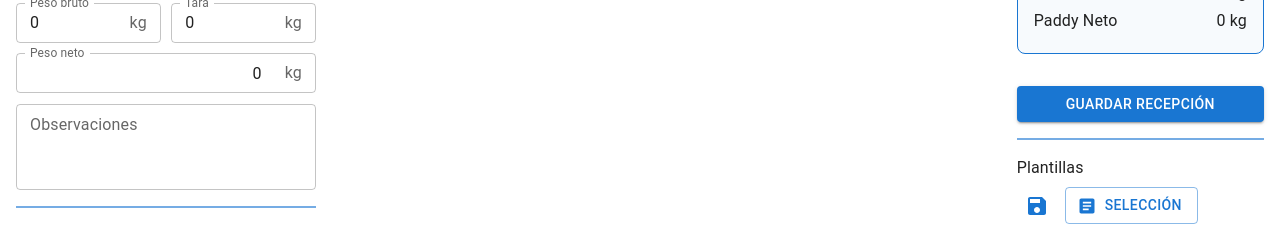
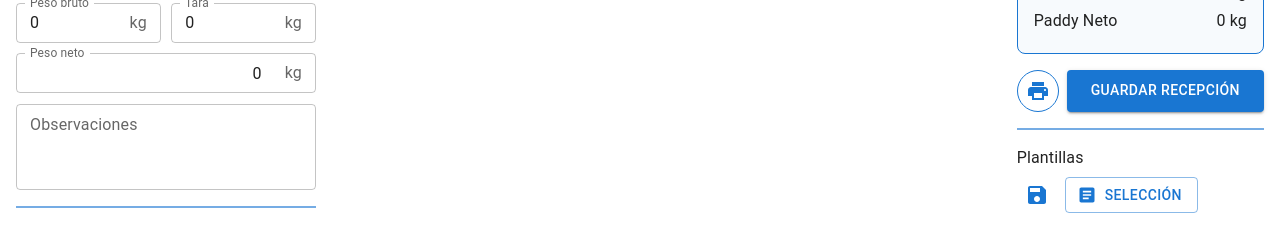
Before and after one commit to fchandiac/PaddyFrontEnd, a Next.js app: page /paddy/receptions/new in a window 1280 px wide. Shown: the part 282-508 px from the top of the page. Built offline with nearby package versions, Linux system fonts and the light colour scheme; no server answers.

Commit message:
SavePrintButtonStyle

```diff
--- a/app/paddy/receptions/new/page.tsx
+++ b/app/paddy/receptions/new/page.tsx
@@ -13,6 +13,7 @@ import {
 } from "@mui/material";
 import SaveIcon from "@mui/icons-material/Save";
 import ArticleIcon from "@mui/icons-material/Article";
+import PrintIcon from "@mui/icons-material/Print";
 import { useAlertContext } from "@/context/AlertContext";
 import { createReception } from "@/app/actions/reception";
 import ReceptionGeneralData from "./ui/ReceptionGeneralData";
@@ -55,6 +56,11 @@ export default function NewReceptionPage() {
   const handleSave = async () => {
     console.log("data", data);
     // guardar recepción...
+  };
+
+  const handlePrint = () => {
+    console.log("Imprimir recepción");
+    // lógica de impresión...
   };
 
   const handleKeyDown = (e: React.KeyboardEvent) => {
@@ -245,10 +251,25 @@ export default function NewReceptionPage() {
               </Box>
             </Box>
 
+            <Stack direction="row" spacing={1} sx={{ mt: 2 }}>
+              <IconButton
+                color="primary"
+                sx={{
+                  border: '1px solid',
+                  borderColor: 'primary.main',
+                  '&:hover': {
+                    backgroundColor: 'primary.light',
+                    borderColor: 'primary.dark',
+                  },
+                }}
+                onClick={handlePrint}
+              >
+                <PrintIcon />
+              </IconButton>
+
               <Button
                 fullWidth
                 variant="contained"
-              sx={{ mt: 2 }}
                 // onClick={handleSave}
                 // disabled={loadingSave}
               >
@@ -258,6 +279,7 @@ export default function NewReceptionPage() {
                   "Guardar recepción"
                 )}
               </Button>
+            </Stack>
 
             <Divider
               sx={{
```
Lines whose indentation alone changed are shown as unchanged.
